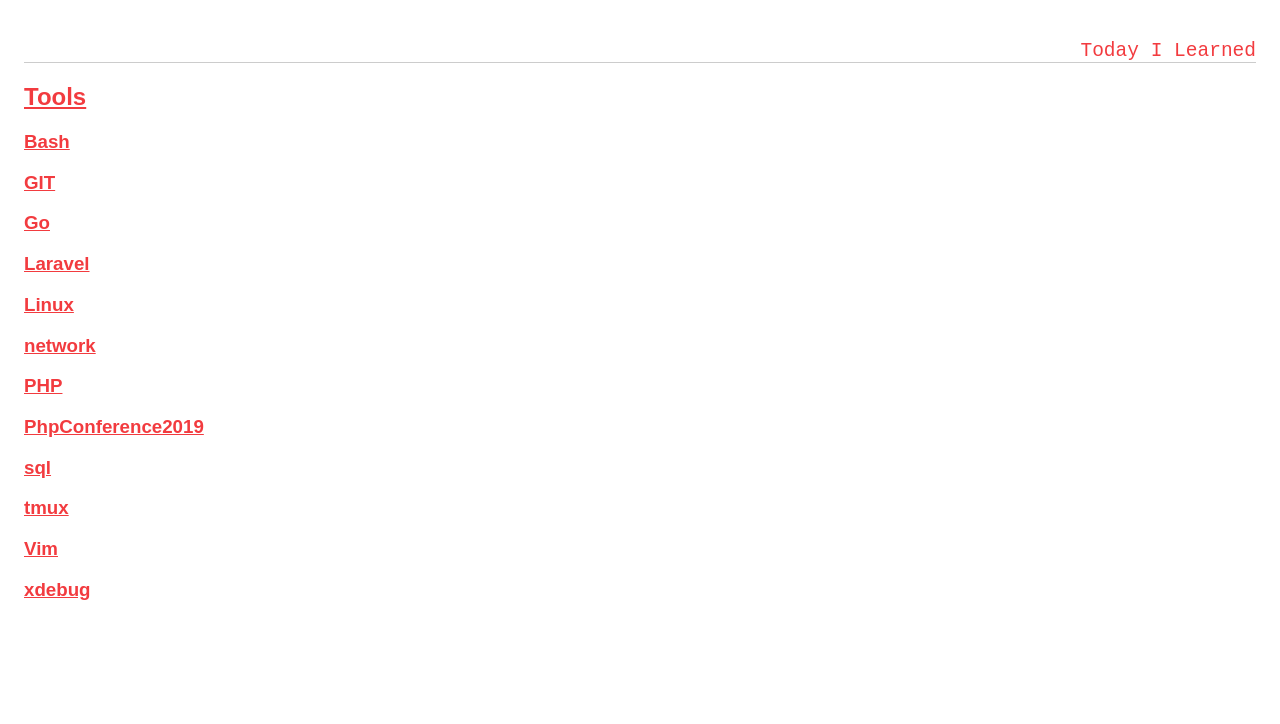
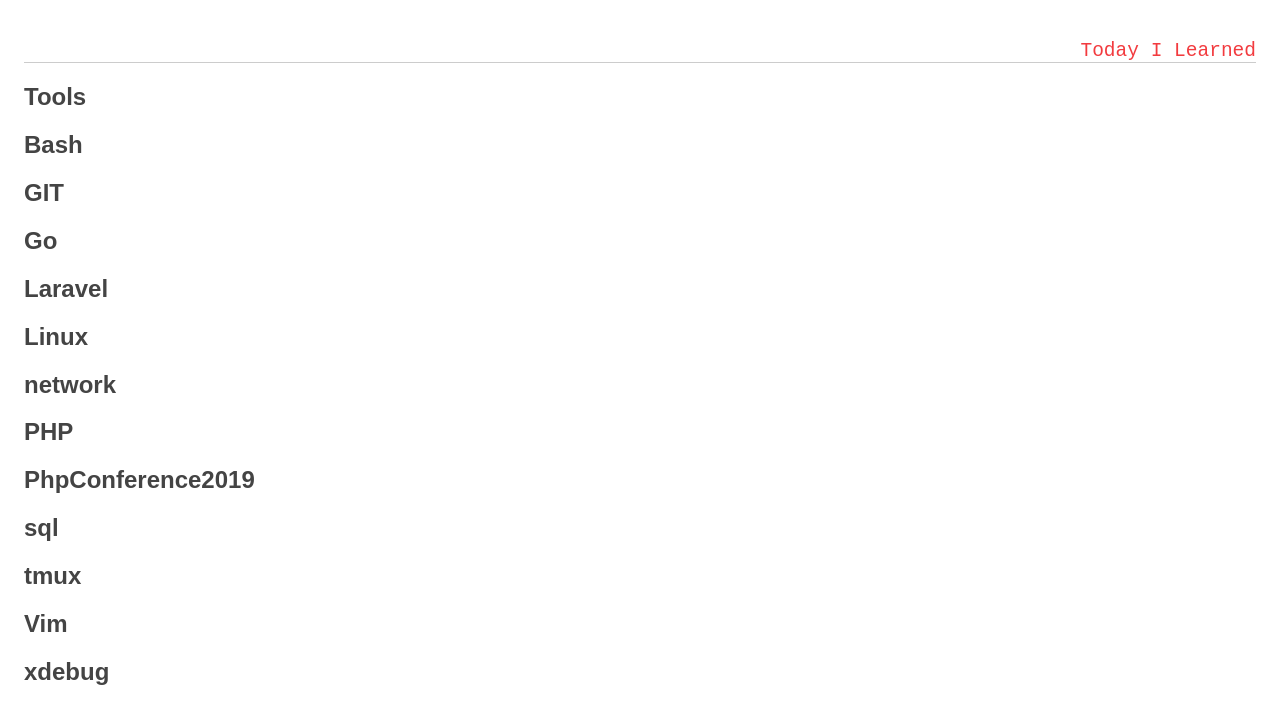
Before and after one commit to sica07/sica07.github.io, a Jekyll site: the page built from Programming.md, in a window 1280 px wide. Shown: the top 724 px of the page. Built offline with Jekyll 4.4.1, drawn with Linux system fonts in a browser that asks for light colours; our own code applies the rules of GitHub Pages for plain Markdown files.

Commit message:
more css improvements

```diff
--- a/Programming.md
+++ b/Programming.md
@@ -1,15 +1,13 @@
 # [Tools](tools.md)
-
-
-### [Bash](bash.md)
-### [GIT](git.md)
-### [Go](GO.md)
-### [Laravel](laravel.md)
-### [Linux](Others.md)
-### [network](curl.md)
-### [PHP](php.md)
-### [PhpConference2019](PhpConference2019.md)
-### [sql](sql.md)
-### [tmux](tmux.md)
-### [Vim](vim.md)
-### [xdebug](xdebug.md)
+# [Bash](bash.md)
+# [GIT](git.md)
+# [Go](GO.md)
+# [Laravel](laravel.md)
+# [Linux](Others.md)
+# [network](curl.md)
+# [PHP](php.md)
+# [PhpConference2019](PhpConference2019.md)
+# [sql](sql.md)
+# [tmux](tmux.md)
+# [Vim](vim.md)
+# [xdebug](xdebug.md)
--- a/css/main.css
+++ b/css/main.css
@@ -172,6 +172,12 @@
     border-top: 1px solid #ccc;
 }
 
+section > h1 > a {
+    color: #444;
+    border-bottom: 1px solid dotted #ccc;
+    text-decoration: none;
+}
+
 blockquote {
     border-left: .3em solid #ccc;
     padding-left: 1em;
```
